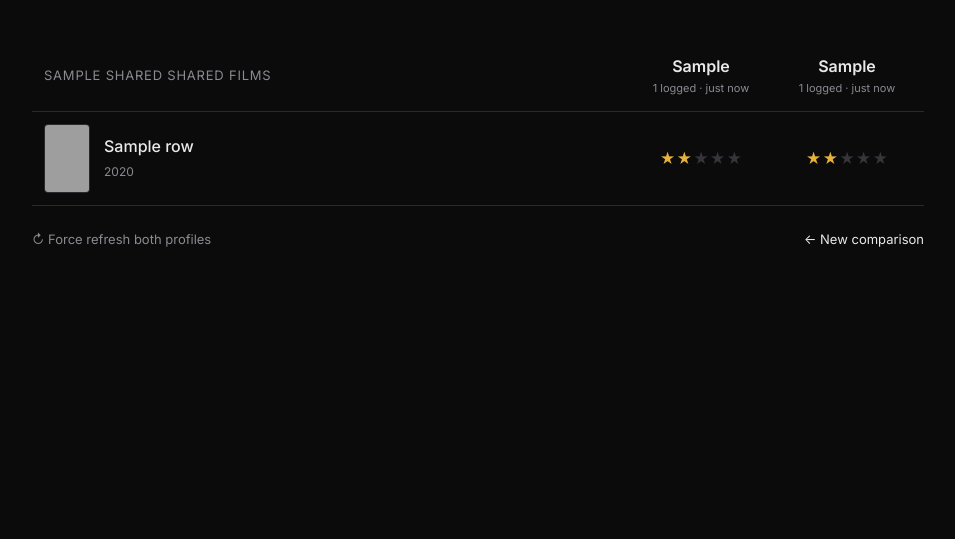
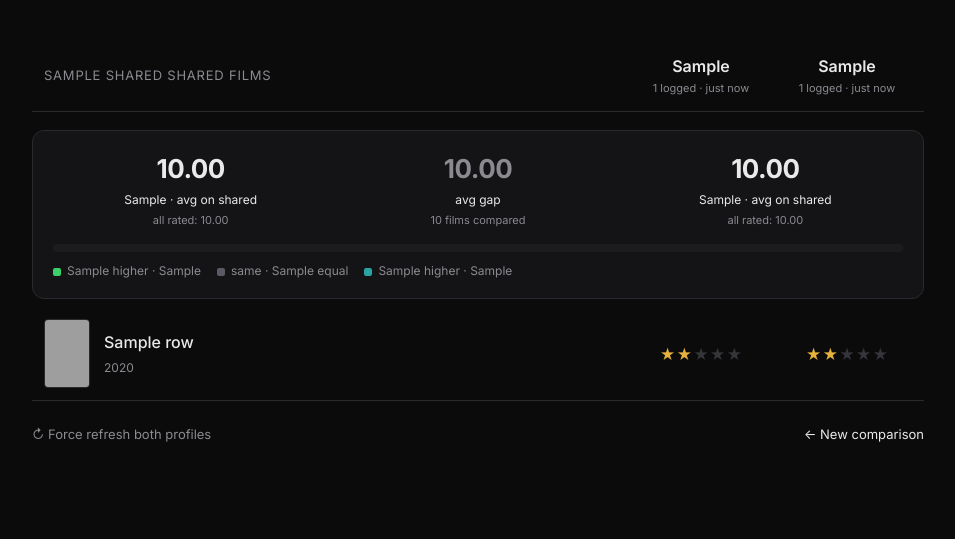
Before and after one commit to eliobou/lettermatch, a FastAPI app: template app/templates/compare.html in a window 1280 px wide. Shown: the part 71-610 px from the top of the page, without its empty margins (162-1117 px from the left). Run offline with FastAPI, Linux system fonts and the light colour scheme; the template is opened without the code that fills it: most values are stand-ins (such as "Sample title", 1, 10 or a date in 2020); data that the repository does not hold is empty; grey boxes are pictures that could not be loaded.

Commit message:
Add compare stats

```diff
--- a/app/static/style.css
+++ b/app/static/style.css
@@ -165,6 +165,65 @@ footer {
   letter-spacing: 0.06em;
 }
 
+/* ---------- stats panel ---------- */
+
+.stats {
+  background: var(--surface);
+  border: 1px solid var(--line);
+  border-radius: 12px;
+  padding: 18px 20px;
+  margin: 18px 0 8px;
+}
+
+.stat-avgs {
+  display: grid;
+  grid-template-columns: 1fr 1fr 1fr;
+  gap: 12px;
+  text-align: center;
+}
+.stat { display: flex; flex-direction: column; gap: 3px; }
+.stat-num { font-size: 26px; font-weight: 700; letter-spacing: -0.02em; }
+.stat-lbl { font-size: 12px; color: var(--text); }
+.stat-sub { font-size: 11px; color: var(--muted); }
+.stat:nth-child(2) .stat-num { color: var(--muted); }
+
+.stat-bar {
+  display: flex;
+  height: 8px;
+  border-radius: 5px;
+  overflow: hidden;
+  margin: 16px 0 10px;
+  background: var(--surface-2);
+}
+.seg { display: block; min-width: 0; }
+.seg-a { background: #3ad06b; }
+.seg-eq { background: #5a5a62; }
+.seg-b { background: #2ba3a3; }
+
+.stat-legend {
+  display: flex;
+  flex-wrap: wrap;
+  gap: 6px 16px;
+  font-size: 12px;
+  color: var(--muted);
+}
+.stat-legend .muted { opacity: .8; }
+.dot {
+  display: inline-block;
+  width: 8px; height: 8px;
+  border-radius: 2px;
+  margin-right: 6px;
+  vertical-align: middle;
+}
+.dot-a { background: #3ad06b; }
+.dot-eq { background: #5a5a62; }
+.dot-b { background: #2ba3a3; }
+
+@media (max-width: 640px) {
+  .stat-avgs { grid-template-columns: 1fr; gap: 14px; }
+  .stat-num { font-size: 22px; }
+}
+
 .film-list { list-style: none; margin: 0; padding: 0; }
 
 .film-row {
--- a/app/templates/compare.html
+++ b/app/templates/compare.html
@@ -33,6 +33,42 @@
     <p class="empty">No films in common — or one of the profiles is private.</p>
   {% endif %}
 
+  {% set st = c.stats %}
+  {% if st.compared %}
+  <div class="stats">
+    <div class="stat-avgs">
+      <div class="stat">
+        <span class="stat-num">{{ '%.2f'|format(st.avg_shared_a) }}</span>
+        <span class="stat-lbl">{{ c.user_a }} · avg on shared</span>
+        <span class="stat-sub">all rated: {{ '%.2f'|format(st.avg_all_a) if st.avg_all_a is not none else '—' }}</span>
+      </div>
+      <div class="stat">
+        <span class="stat-num">{{ '%.2f'|format(st.avg_gap) }}</span>
+        <span class="stat-lbl">avg gap</span>
+        <span class="stat-sub">{{ st.compared }} films compared</span>
+      </div>
+      <div class="stat">
+        <span class="stat-num">{{ '%.2f'|format(st.avg_shared_b) }}</span>
+        <span class="stat-lbl">{{ c.user_b }} · avg on shared</span>
+        <span class="stat-sub">all rated: {{ '%.2f'|format(st.avg_all_b) if st.avg_all_b is not none else '—' }}</span>
+      </div>
+    </div>
+
+    <div class="stat-bar" role="img"
+         aria-label="{{ c.user_a }} rated higher on {{ st.better_a }}, equal on {{ st.equal }}, {{ c.user_b }} rated higher on {{ st.better_b }}">
+      <span class="seg seg-a" style="flex: {{ st.better_a }}"></span>
+      <span class="seg seg-eq" style="flex: {{ st.equal }}"></span>
+      <span class="seg seg-b" style="flex: {{ st.better_b }}"></span>
+    </div>
+    <div class="stat-legend">
+      <span><i class="dot dot-a"></i>{{ c.user_a }} higher · {{ st.better_a }}</span>
+      <span><i class="dot dot-eq"></i>same · {{ st.equal }}</span>
+      <span><i class="dot dot-b"></i>{{ c.user_b }} higher · {{ st.better_b }}</span>
+      {% if st.not_compared %}<span class="muted">{{ st.not_compared }} not comparable (rated by one only)</span>{% endif %}
+    </div>
+  </div>
+  {% endif %}
+
   <ol class="film-list">
     {% for row in c.rows %}
     {% if row.rating_a is not none and row.rating_b is not none %}
```
Also changed, not shown: app/service.py (+39 -0 lines).
